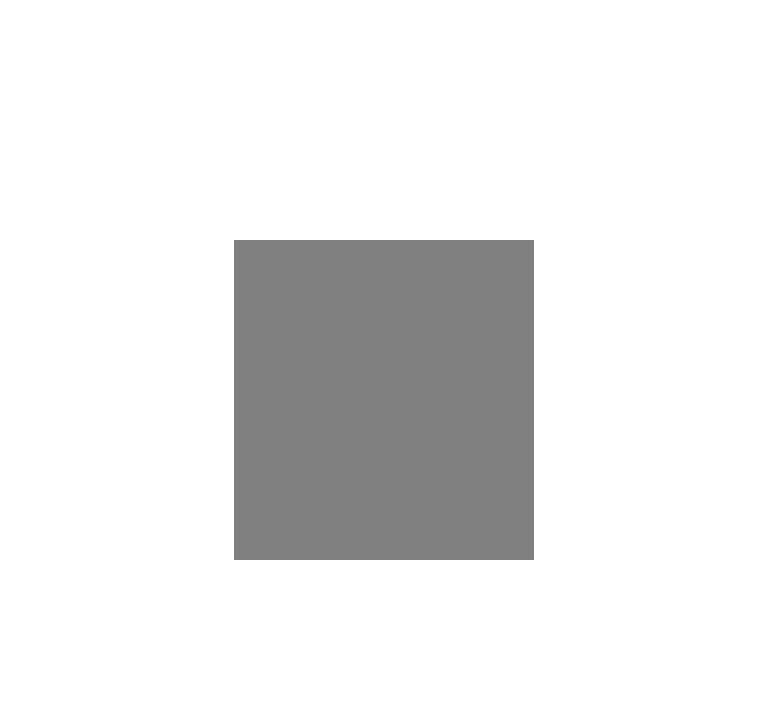
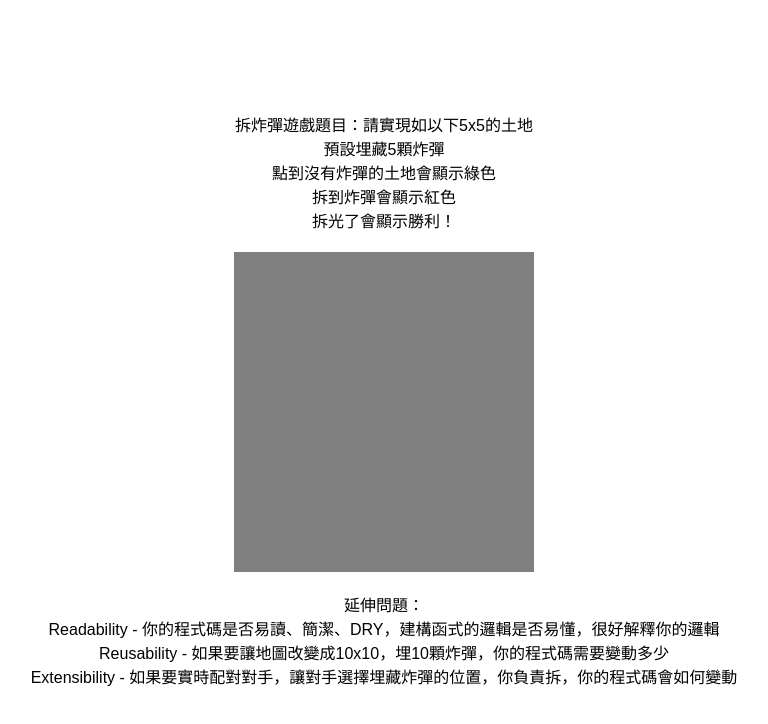
Before and after one commit to pppp22591558/bonio-fe-quiz-1, a React (Create React App) app: page / in a window 1280 px wide. Shown: the top 724 px of the page, without its empty margins (256-1024 px from the left). Built offline with nearby package versions, Linux system fonts and the light colour scheme.

Commit message:
add comments

```diff
--- a/src/App.css
+++ b/src/App.css
@@ -1,14 +1,17 @@
 .App {
   text-align: center;
-  display: flex;
-  flex-wrap: wrap;
-  width: 300px;
-  margin: 0 auto;
   top: 50%;
   left: 0;
   position: absolute;
   transform: translateY(-50%);
   right: 0;
+}
+
+.lands {
+  width: 300px;
+  display: flex;
+  flex-wrap: wrap;
+  margin: 0 auto;
 }
 
 .land {
--- a/src/App.js
+++ b/src/App.js
@@ -50,6 +50,14 @@ class App extends Component {
     )
     return (
       <div className="App">
+        <div style={{ marginBottom: 20 }}>
+          拆炸彈遊戲題目：請實現如以下5x5的土地<br/>
+          預設埋藏5顆炸彈<br/>
+          點到沒有炸彈的土地會顯示綠色<br/>
+          拆到炸彈會顯示紅色<br/>
+          拆光了會顯示勝利！<br/>
+        </div>
+        <div className="lands">
           {
             this.lands.map((land, i) => {
               const isChosen = chosenLands.indexOf(i) > -1;
@@ -68,6 +76,13 @@ class App extends Component {
             })
           }
         </div>
+        <div style={{ marginTop: 20 }}>
+          延伸問題：<br/>
+          Readability   - 你的程式碼是否易讀、簡潔、DRY，建構函式的邏輯是否易懂，很好解釋你的邏輯<br/>
+          Reusability   - 如果要讓地圖改變成10x10，埋10顆炸彈，你的程式碼需要變動多少<br/>
+          Extensibility - 如果要實時配對對手，讓對手選擇埋藏炸彈的位置，你負責拆，你的程式碼會如何變動<br/>
+        </div>
+      </div>
     );
   }
 }
```
Lines whose indentation alone changed are shown as unchanged.
